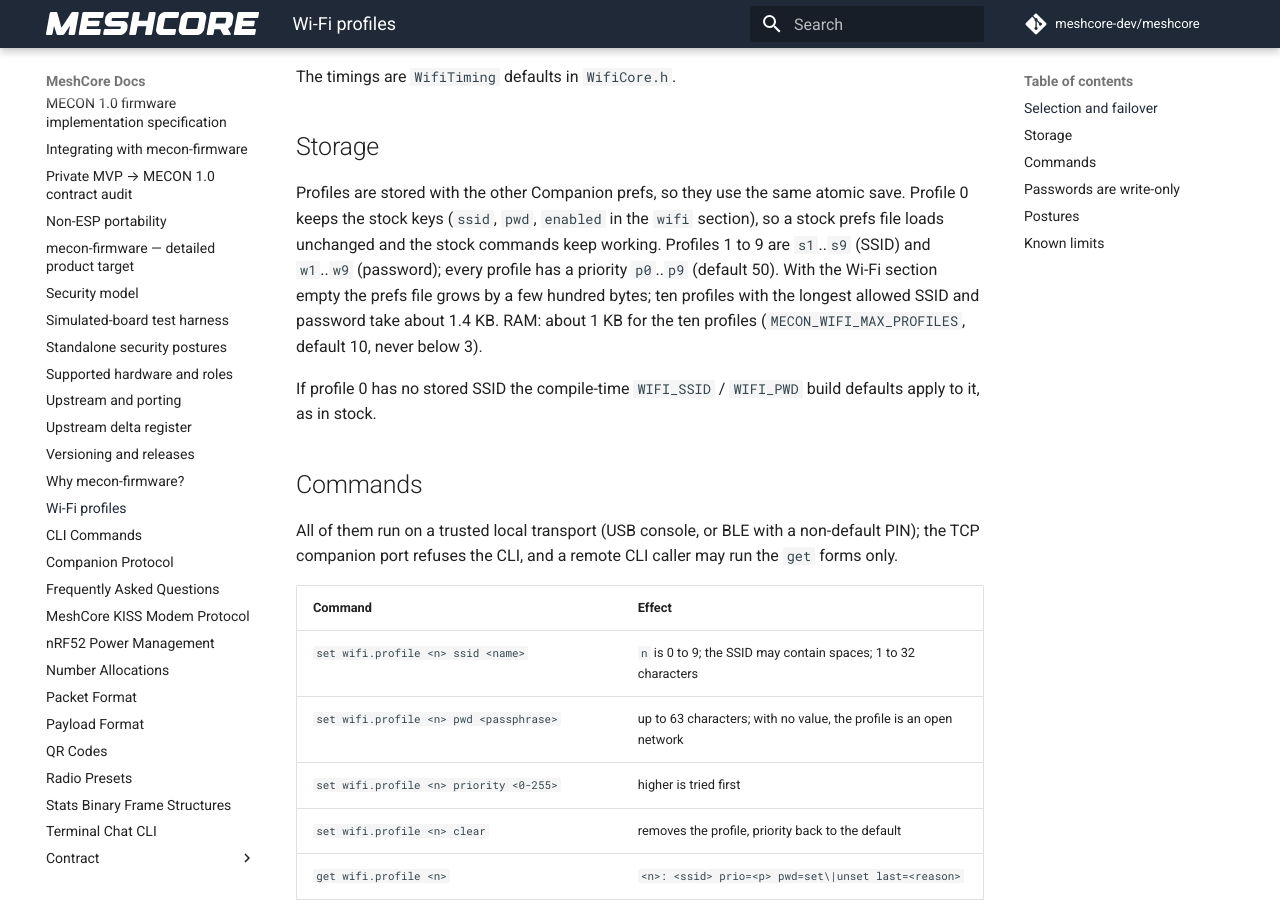
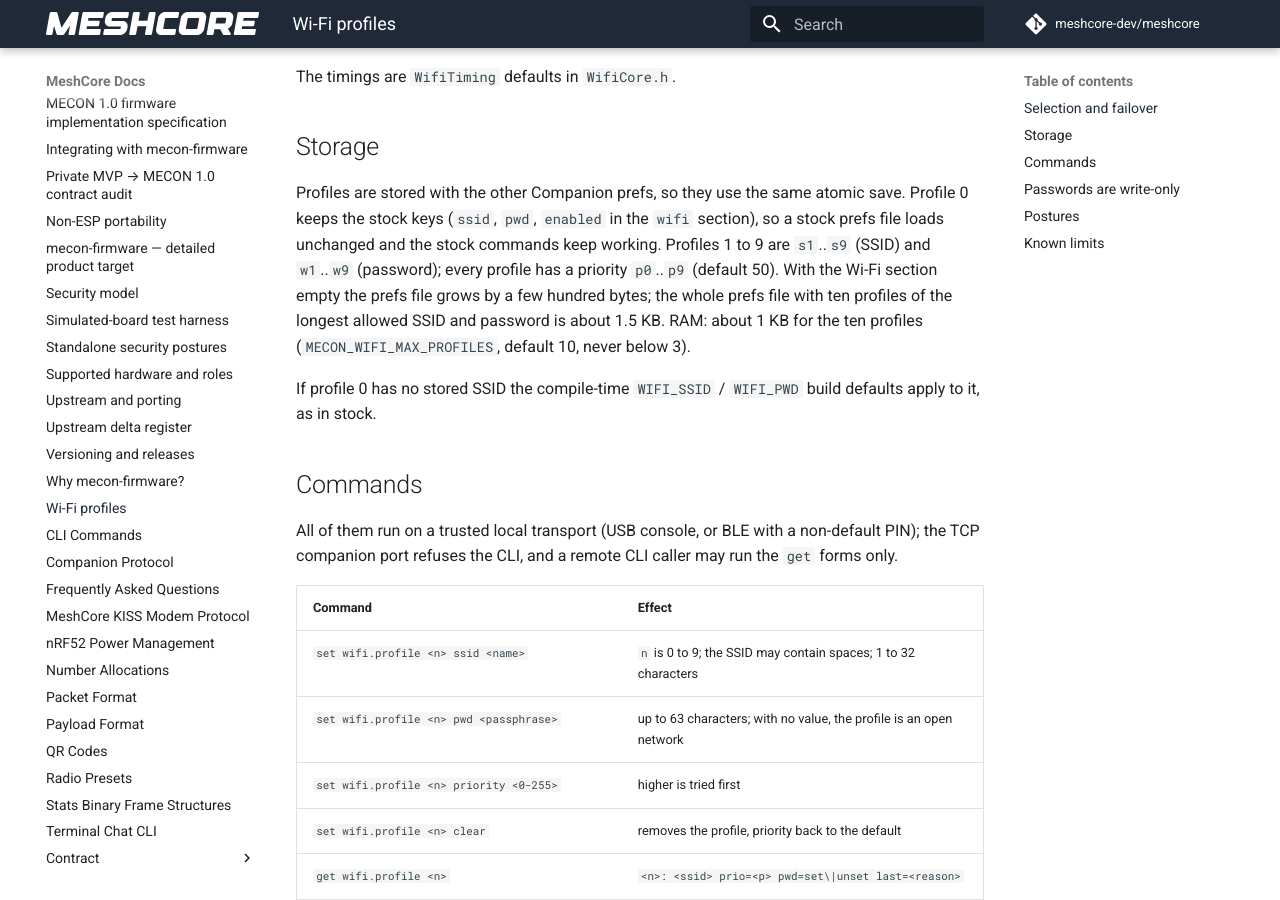
Before and after one commit to hoejriis/mecon-firmware, an MkDocs documentation site: the page built from docs/WIFI.md, in a window 1280 px wide and 900 px high, scrolled down 885 px. Built offline with MkDocs 1.6.1 and Material for MkDocs 9.7.7, drawn with Linux system fonts in a browser that asks for light colours; comment, search, counter and statistics services are not loaded.

Commit message:
docs: measured size of the prefs file with ten full profiles
Co-Authored-By: Claude Opus 5.5 (1M context) <noreply@anthropic.com>

```diff
--- a/docs/WIFI.md
+++ b/docs/WIFI.md
@@ -16,7 +16,7 @@ The timings are `WifiTiming` defaults in `WifiCore.h`.
 
 ## Storage
 
-Profiles are stored with the other Companion prefs, so they use the same atomic save. Profile 0 keeps the stock keys (`ssid`, `pwd`, `enabled` in the `wifi` section), so a stock prefs file loads unchanged and the stock commands keep working. Profiles 1 to 9 are `s1`..`s9` (SSID) and `w1`..`w9` (password); every profile has a priority `p0`..`p9` (default 50). With the Wi-Fi section empty the prefs file grows by a few hundred bytes; ten profiles with the longest allowed SSID and password take about 1.4 KB. RAM: about 1 KB for the ten profiles (`MECON_WIFI_MAX_PROFILES`, default 10, never below 3).
+Profiles are stored with the other Companion prefs, so they use the same atomic save. Profile 0 keeps the stock keys (`ssid`, `pwd`, `enabled` in the `wifi` section), so a stock prefs file loads unchanged and the stock commands keep working. Profiles 1 to 9 are `s1`..`s9` (SSID) and `w1`..`w9` (password); every profile has a priority `p0`..`p9` (default 50). With the Wi-Fi section empty the prefs file grows by a few hundred bytes; the whole prefs file with ten profiles of the longest allowed SSID and password is about 1.5 KB. RAM: about 1 KB for the ten profiles (`MECON_WIFI_MAX_PROFILES`, default 10, never below 3).
 
 If profile 0 has no stored SSID the compile-time `WIFI_SSID` / `WIFI_PWD` build defaults apply to it, as in stock.
 
```
